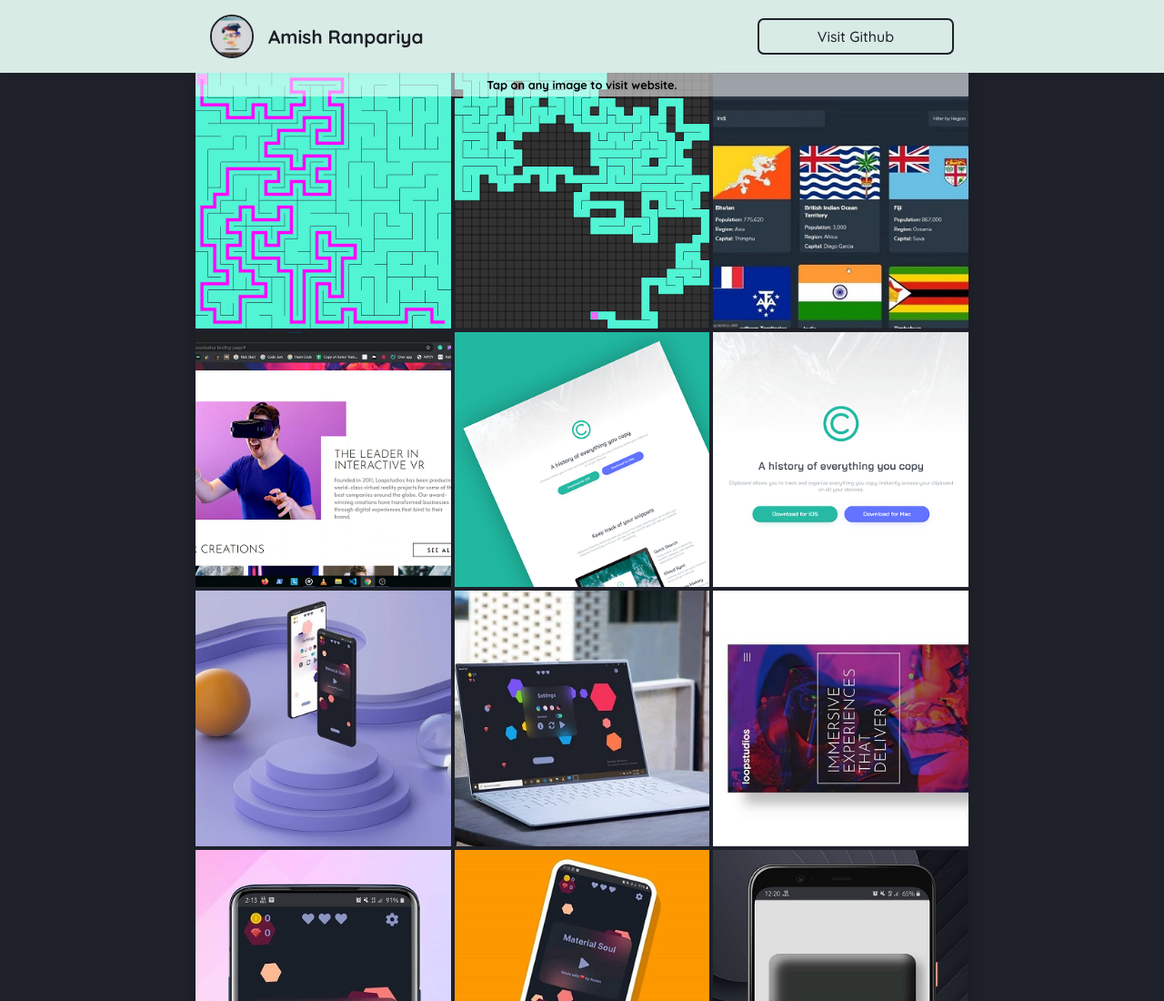
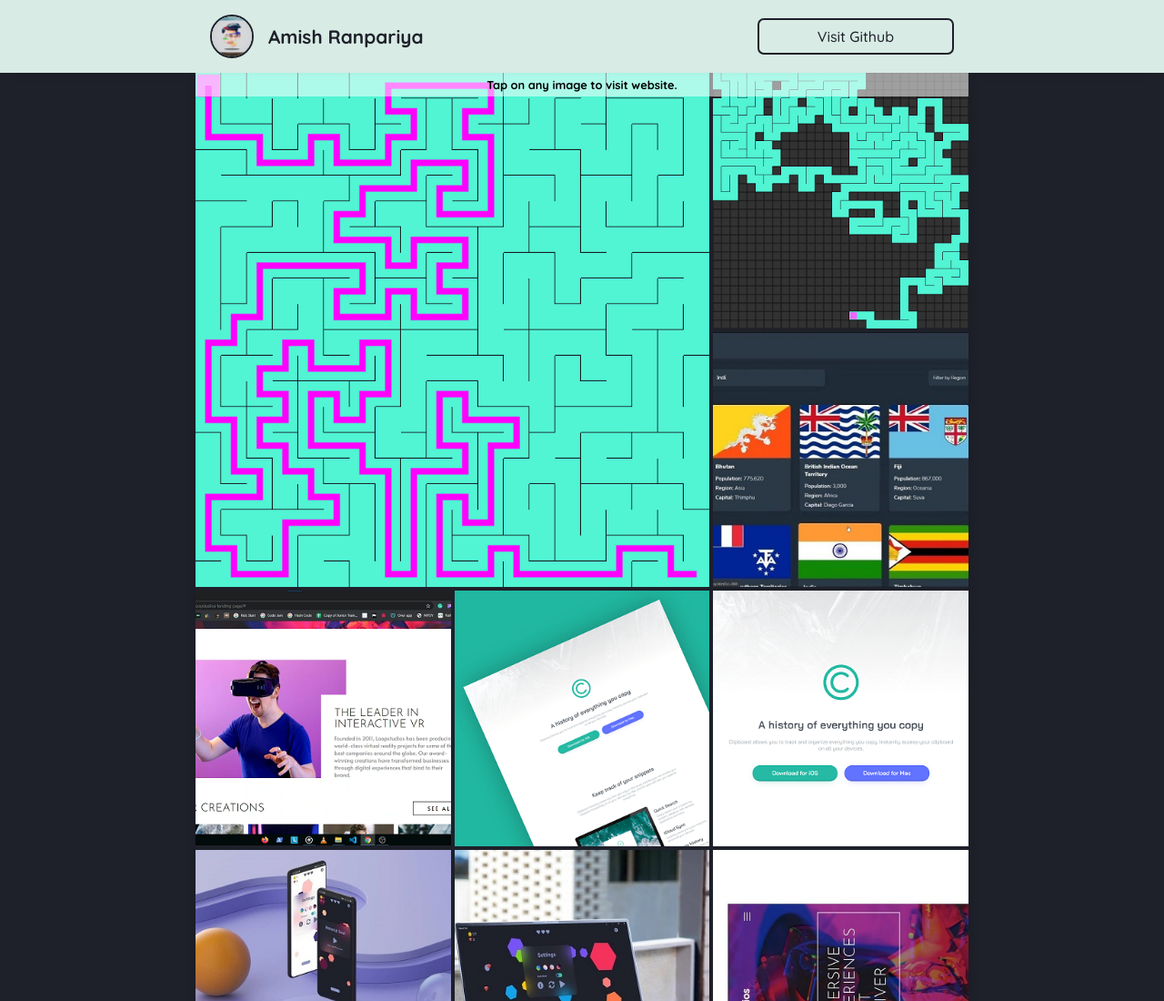
Before and after one commit to AmishRanpariya/linkinbio, a plain HTML site: page index.html in a window 1280 px wide. Shown: the top 1100 px of the page at 91% size. Drawn offline with Linux system fonts and the light colour scheme; files whose address does not match are found by name.

Commit message:
css updated

```diff
--- a/index.css
+++ b/index.css
@@ -104,7 +104,10 @@ a {
 	transition: all 0.2s ease-in-out;
 	max-width: 100%;
 }
-
+.container a:nth-child(1) {
+	grid-column: span 2;
+	grid-row: span 2;
+}
 .container a {
 	overflow: hidden;
 	font-size: 0.1px;
```
